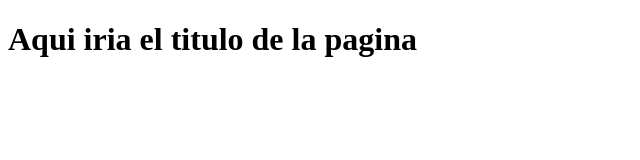
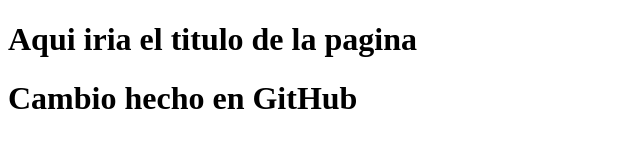
Before and after one commit to FrankRdz8/Proyecto-web-Empresa-C, a plain HTML site: page index.html in a window 1280 px wide. Shown: the whole page, without its empty margins (0-640 px from the left). Drawn offline with Linux system fonts and the light colour scheme.

Commit message:
Update index.html

```diff
--- a/index.html
+++ b/index.html
@@ -9,6 +9,6 @@
 <body>
 
 <h1>Aqui iria el titulo de la pagina</h1>
-
+    <h1> Cambio hecho en GitHub</h1>
 </body>
 </html>
```
